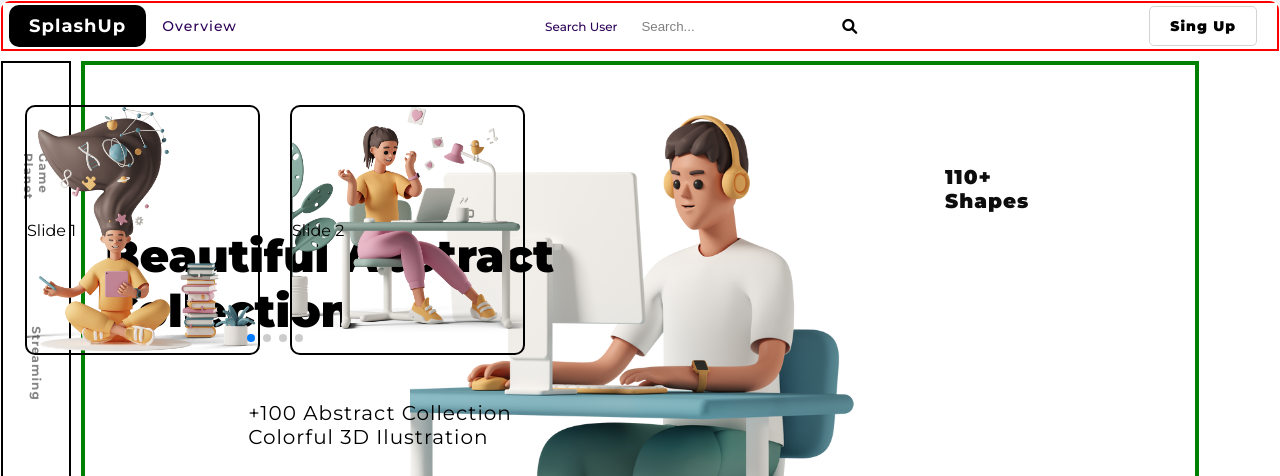
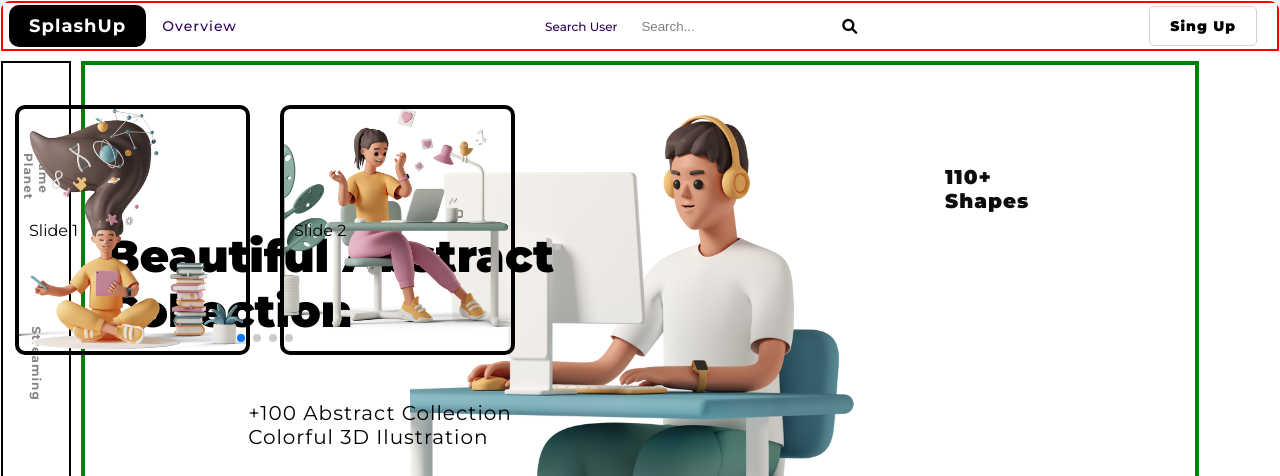
Before and after one commit to Christiano0407/landing__Page--Web, a website: page src/html/index.html in a window 1280 px wide. Shown: the top 476 px of the page. Drawn offline with nearby package versions, Linux system fonts and the light colour scheme.

Commit message:
carousel -1

```diff
--- a/src/css/cssPages/main.css
+++ b/src/css/cssPages/main.css
@@ -104,7 +104,7 @@
   z-index: 30;
   width: 500px;
   height: 250px;
-  right: 6rem;
+  right: 7rem;
   top: 4rem;
 }
 .swiper-slide.img1 {
@@ -115,9 +115,9 @@
   border-radius: 1rem;
   width: 100%;
   height: 100%;
-  border: 2px solid black;
   background-image: url("/src/assets/img/eleven.png");
-  border: 2px solid #000;
+  border: 4px solid #000;
+  padding: 1rem;
 }
 .swiper-slide.img2 {
   objec-fit: cover;
@@ -127,9 +127,9 @@
   border-radius: 1rem;
   width: 100%;
   height: 100%;
-  border: 2px solid black;
   background-image: url("/src/assets/img/twelve.png");
-  border: 2px solid #000;
+  border: 4px solid #000;
+  padding: 1rem;
 }
 .swiper-slide.img3 {
   objec-fit: cover;
@@ -139,9 +139,8 @@
   border-radius: 1rem;
   width: 100%;
   height: 100%;
-  border: 2px solid black;
+  border: 4px solid black;
   background-image: url("/src/assets/img/eight.png");
-  border: none;
 }
 .swiper-slide.img4 {
   objec-fit: cover;
@@ -151,7 +150,6 @@
   border-radius: 1rem;
   width: 100%;
   height: 100%;
-  border: 2px solid black;
   background-image: url("/src/assets/img/thirteen.jpg");
   border: none;
 }
@@ -163,7 +161,6 @@
   border-radius: 1rem;
   width: 100%;
   height: 100%;
-  border: 2px solid black;
   background-image: url("/src/assets/img/thirteen.jpg");
   border: none;
 }
```
